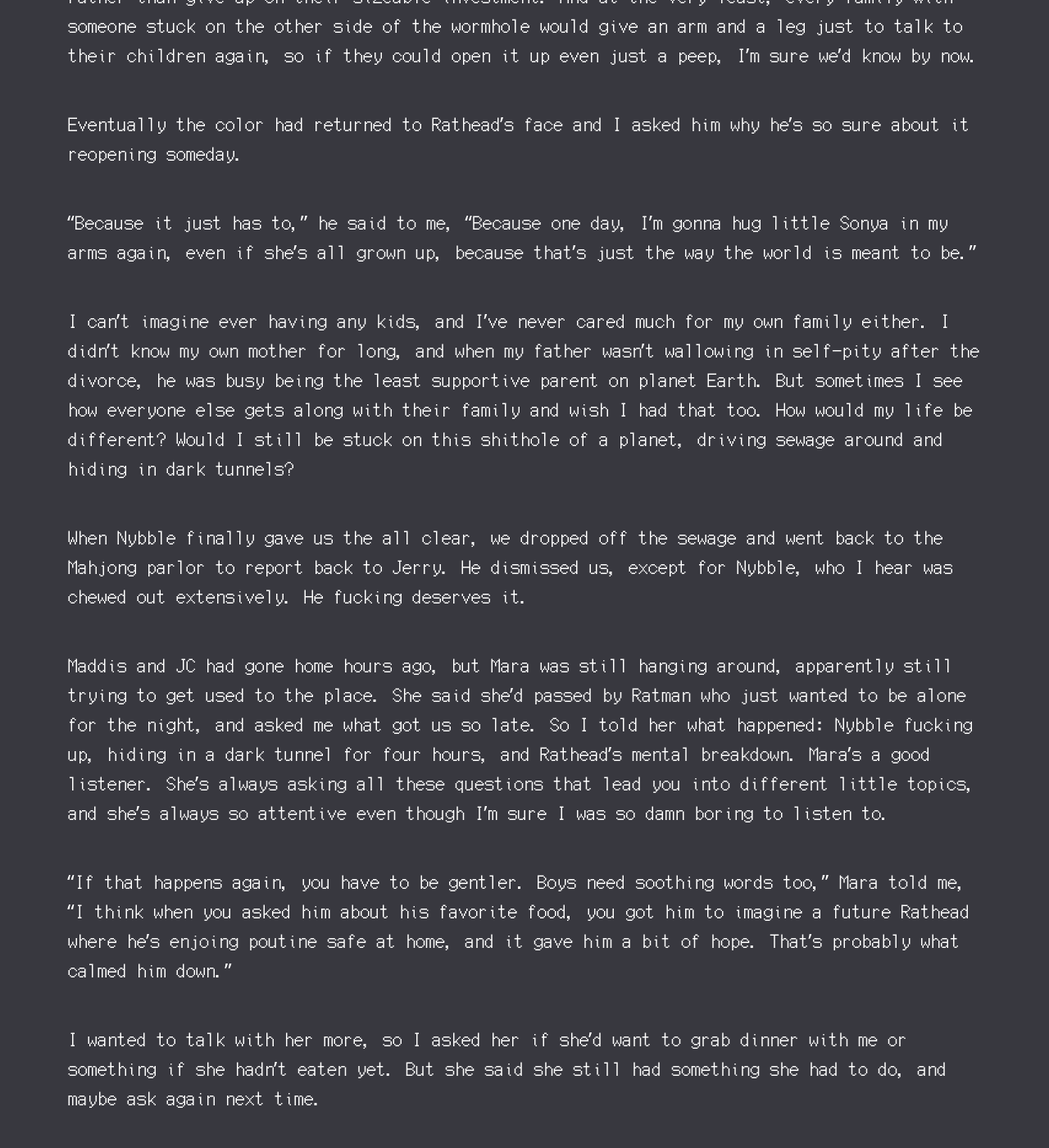
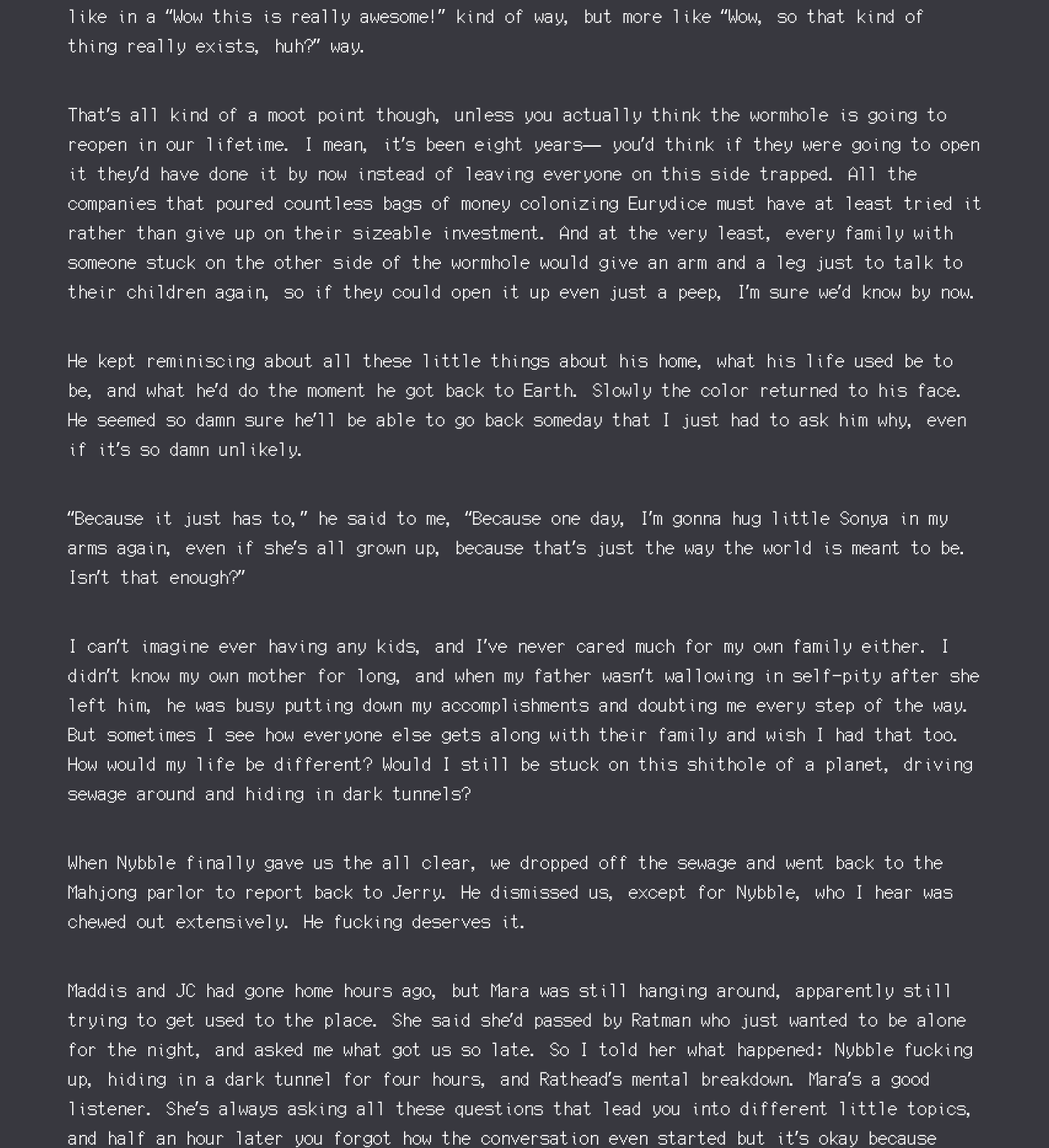
Before and after one commit to pilosophos/pilosophos-site-v1, a Jekyll site: the page built from _writing/piss-corps.md, in a window 1280 px wide and 1400 px high, scrolled down 5621 px. Shown: the whole window at 82% size. Built offline with Jekyll 4.4.1, drawn with Linux system fonts in a browser that asks for light colours; some of the changed text lies outside the part shown.

Commit message:
do some editing

```diff
--- a/_writing/piss-corps.md
+++ b/_writing/piss-corps.md
@@ -41,7 +41,7 @@
 
 Someone should get him drunk one of these days. I bet he'll say some really dark shit. Maybe he gets off to torture porn or something really fucked up.
 
-I tried asking Nybble, the guy who hacks the traffic cameras and stuff on our runs, what we're collecting all this shit for. But all he did was go, "You really don't know?" and scoff. He thinks he's better than us because he sits in his pajamas pushing buttons while we do all the real work on the street.
+I tried asking Nybble, the jackass who hacks the traffic cameras and stuff on our runs, what we're collecting all this shit for. But all he did was go, "You really don't know?" and scoff. He thinks he's better than us because he sits in his pajamas pushing buttons while we do all the real work on the street. Believe me, if he ever has to come along with us and actually risk his own ass for a change, he'd shit his pants. No question.
 
 He's never shown his face either. I bet he's got a super punchable face, you know what I mean? The kind of face you take one look at and are instantly compelled to see fist meet nose. And I bet he has no idea what we do with this stuff either.
 
@@ -51,9 +51,9 @@
 
 That's not the end of it either. After taking it out of the toaster oven and about two minutes of eating this monstrosity, he leaps out of his chair *again* and comes back with a can of pineapple giggling like a madman. As he's dumping canned pineapple on his Pizza Roll pizza, he's all slack-jawed and looking in amazement like he's invented something revolutionary. He takes one bite and goes, "Duuuuude... this is gonna take over the world!!!"
 
-The only person who seems to have any ideas about what we're doing with all this shit we steal is the new chick, Mara. She's really nice. Maybe a little too nice for her own good.
+The only person who seems to have any ideas about what we're doing with all this shit we steal is the new chick, Mara. She's really nice. Maybe a little too nice for her own good. She greets everyone when they pass by, she tries to make small talk with randos in the Mahjong parlor to the point Jerry had to tell her to stop, and she can't bluff in poker for shit. If she has a good hand, she scrunches up her little nose every time. I'd really hate to see her in any trouble.
 
-"They're probably selling it, right?" she says, "Like, you know when you flush the toilet it goes into the sewer? There's some facility it goes to and the water gets cleaned and then farms can use it to water crops and stuff." Man, if recycled piss-water is being used to water crops, no wonder food these days tastes like shit.
+"They're probably selling it, right?" she said, "Like, you know when you flush the toilet it goes into the sewer? There's some facility it goes to and the water gets cleaned and then farms can use it to water crops and stuff." Man, if recycled piss-water is being used to water crops, no wonder food these days tastes like shit.
 
 But even if you sell recycled sewage, I can't imagine it's really worth stealing. Who the hell is buying illegal sewage? I tried asking Mara but even she doesn't know. She just shrugged and said, "I'd love to know. Let me know if you find out, alright?"
 
@@ -61,19 +61,19 @@
 
 ### 7 January 2078 1:02 AM
 
-I was driving today's sewage truck to the dropoff point with Rathead when we start to hear sirens blaring in the background. Usually it's someone trying to hold up a convenience store, or more likely a lover's quarrel gone out of hand. What *usually* doesn't happen is when the guy who's supposed to be hacking all the traffic cameras starts muttering *"fuck, fuck fuck"* under his breath moments before you hear the sirens.
+I was driving today's sewage truck to the dropoff point with Rathead when we start to hear sirens blaring in the distance. Usually it's someone trying to hold up a convenience store, or someone's husband's had a little too much to drink. What *usually* doesn't happen is when the guy who's supposed to be hacking all the traffic cameras starts muttering *"fuck, fuck fuck"* under his breath moments before you hear the sirens.
 
-"Okay team, we fucked up," he said as I was driving down the intersection. The only time Nybble calls us a team is when something goes horribly wrong. "We have to get you somewhere the drones can't see you. I'm giving you a new destination."
+"Okay team, we fucked up," he said as I was driving down the intersection. The only time Nybble calls us a team is when he does something horribly wrong. "We have to get you somewhere the drones can't see you. I'm giving you a new destination."
 
 I learned today that Rathead doesn't like dark tunnels. Can't fucking stand them. For four hours Nybble had us holed up in an abandoned tunnel with the truck before we got the all clear. Four goddamn hours trying to keep Rathead from freaking the fuck out. He'd always been a tad claustrophobic, like he'd be all fidgety in the elevator unless he'd had his smokes beforehand. But I never thought I'd see the day when he'd fully lose is marbles in front of me.
 
-I thought now would be the right time for him to light up, but today of all days he forgot his lighter at home. I thought he carried it everywhere, like it was his life force or something.
+Today of all days would have been a great time for him to have his smokes, but by some twist of fate he'd left it at home. I thought he carried it everywhere, like it was his life force or something. One time when we were emptying our truck, he thought he dropped his lighter down one of the septic tanks and spent an hour magnet fishing before realizing it was in his pocket the whole time.
 
-I tried getting him to calm down and all that, but after five minutes of his nervous trembling and mumbling about how we're all fucked, I started to lose it myself and gave him a big slap. I thought maybe a sudden hit like that would reboot his system, but this only made things worse because his mumbling turned to howling and I started really regretting my life choices. He told me later on, "What kind of fuckin' idiot thinks that shit would work?"
+I tried getting him to calm down and all that, but after five minutes of his nervous trembling and mumbling about how we're all fucked, I started to lose it myself and gave him a big slap. Right on the face. I thought maybe a sudden hit like that would reboot his system, but this only made things worse because his mumbling turned to howling and I started really regretting my life choices.
 
-Ten minutes after that I'd started to plead. "Please, would you just pipe down? It's gonna be alright Rathead, you know? You know what I'm talking about? Everything's gonna be fine," I said. I was really grasping at straws here. "Look, Rathead, what's your favorite food? You remember that Pizza Roll pizza you invented? With the pineapple? Imagine that― when you get home you can eat all the damn Pizza Roll abominations you want."
+Ten minutes after that I'd broken down myself and started to plead. "Please, would you just pipe down? It's gonna be alright Rathead, you know? You know what I'm talking about? Everything's gonna be fine," I said, eyes wide and breaking into a cold sweat. I was really grasping at straws here. "Look, Rathead, what's your favorite food? You remember that Pizza Roll pizza you invented? With the pineapple? Imagine that― when you get home you can eat all the damn Pizza Roll abominations you want."
 
-In that moment his head slowly turns toward me. He had a face like he'd been drained by a fuckin' vampire, with bags under his beady eyes that made him look like he hadn't slept for a week. But miraculously, from the corners of his mouth, he starts to give this defeated half-smile, even though he's still trembling like a motherfucker.
+Suddenly, his voice cuts off. His head slowly turns toward me. He had a face like he'd been drained by a fuckin' vampire, with bags under his beady eyes that made him look like he hadn't slept for a week. But miraculously, from the corners of his mouth, he starts to give this defeated half-smile, even though he's still trembling like a motherfucker.
 
 So I knew I just had to keep talking. "When we get out of here, I'm gonna get me some pasta with that Cajun cream sauce. That's shit's real good, you know what I'm talking about?"
 
@@ -95,20 +95,20 @@
 
 That's all kind of a moot point though, unless you actually think the wormhole is going to reopen in our lifetime. I mean, it's been eight years― you'd think if they were going to open it they'd have done it by now instead of leaving everyone on this side trapped. All the companies that poured countless bags of money colonizing Eurydice must have at least tried it rather than give up on their sizeable investment. And at the very least, every family with someone stuck on the other side of the wormhole would give an arm and a leg just to talk to their children again, so if they could open it up even just a peep, I'm sure we'd know by now.
 
-Eventually the color had returned to Rathead's face and I asked him why he's so sure about it reopening someday.
+He kept reminiscing about all these little things about his home, what his life used be to be, and what he'd do the moment he got back to Earth. Slowly the color returned to his face. He seemed so damn sure he'll be able to go back someday that I just had to ask him why, even if it's so damn unlikely.
 
-"Because it just has to," he said to me, "Because one day, I'm gonna hug little Sonya in my arms again, even if she's all grown up, because that's just the way the world is meant to be."
+"Because it just has to," he said to me, "Because one day, I'm gonna hug little Sonya in my arms again, even if she's all grown up, because that's just the way the world is meant to be. Isn't that enough?"
 
-I can't imagine ever having any kids, and I've never cared much for my own family either. I didn't know my own mother for long, and when my father wasn't wallowing in self-pity after the divorce, he was busy being the least supportive parent on planet Earth. But sometimes I see how everyone else gets along with their family and wish I had that too. How would my life be different? Would I still be stuck on this shithole of a planet, driving sewage around and hiding in dark tunnels?
+I can't imagine ever having any kids, and I've never cared much for my own family either. I didn't know my own mother for long, and when my father wasn't wallowing in self-pity after she left him, he was busy putting down my accomplishments and doubting me every step of the way. But sometimes I see how everyone else gets along with their family and wish I had that too. How would my life be different? Would I still be stuck on this shithole of a planet, driving sewage around and hiding in dark tunnels?
 
 When Nybble finally gave us the all clear, we dropped off the sewage and went back to the Mahjong parlor to report back to Jerry. He dismissed us, except for Nybble, who I hear was chewed out extensively. He fucking deserves it.
 
-Maddis and JC had gone home hours ago, but Mara was still hanging around, apparently still trying to get used to the place. She said she'd passed by Ratman who just wanted to be alone for the night, and asked me what got us so late. So I told her what happened: Nybble fucking up, hiding in a dark tunnel for four hours, and Rathead's mental breakdown. Mara's a good listener. She's always asking all these questions that lead you into different little topics, and she's always so attentive even though I'm sure I was so damn boring to listen to.
+Maddis and JC had gone home hours ago, but Mara was still hanging around, apparently still trying to get used to the place. She said she'd passed by Ratman who just wanted to be alone for the night, and asked me what got us so late. So I told her what happened: Nybble fucking up, hiding in a dark tunnel for four hours, and Rathead's mental breakdown. Mara's a good listener. She's always asking all these questions that lead you into different little topics, and half an hour later you forgot how the conversation even started but it's okay because you're having fun. And she's always so attentive even though I'm sure I was so damn boring to listen to.
 
 "If that happens again, you have to be gentler. Boys need soothing words too," Mara told me, "I think when you asked him about his favorite food, you got him to imagine a future Rathead where he's enjoing poutine safe at home, and it gave him a bit of hope. That's probably what calmed him down."
 
-I wanted to talk with her more, so I asked her if she'd want to grab dinner with me or something if she hadn't eaten yet. But she said she still had something she had to do, and maybe ask again next time.
+I wanted to talk with her more, so I asked her if she'd want to grab dinner with me or something if she hadn't eaten yet. But she said she still had something she had to do. "Ask me again next time," she said.
 
-So I went home alone, swinging by the convenience store on the way, where the windows still haven't been replaced after being smashed in last month. The Cajun cream sauce pasta ready meal costs 50 friggin' Lyra each now, so I just reconstituted the shitty nutrient powder I already had.
+So I went home alone, swinging by the convenience store on the way, where the windows still haven't been replaced after being smashed in last month. The Cajun cream sauce pasta ready meal costs 50 friggin' Lyra each now, so I had to just reconstitute the shitty nutrient powder I had at home. I'm getting real sick of this artificial chocolate flavor. Urgh.
 
 I guess I should head to bed.
```
Also changed, not shown: other parts of _writing/piss-corps.md (+1 -1 lines).
